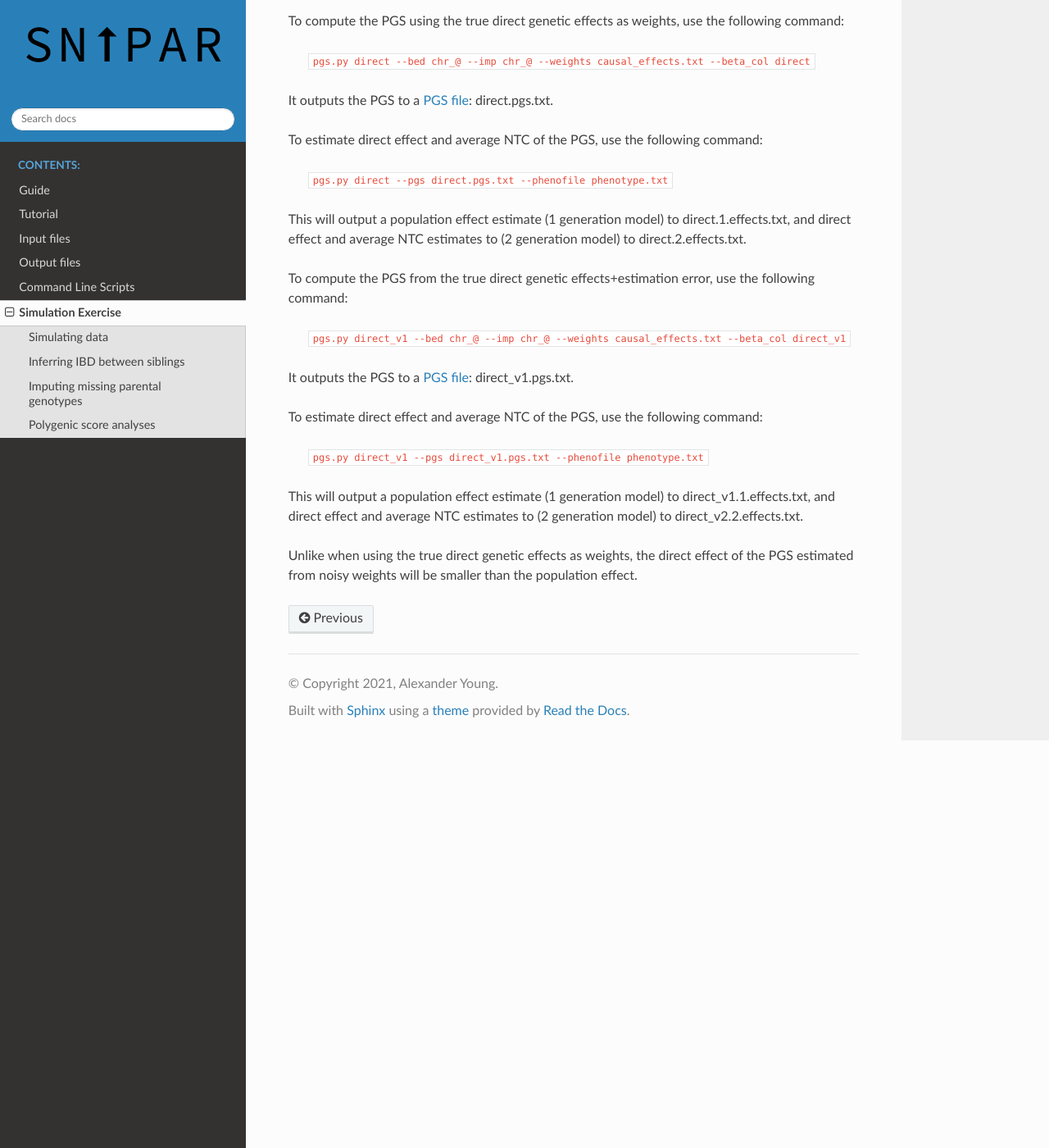
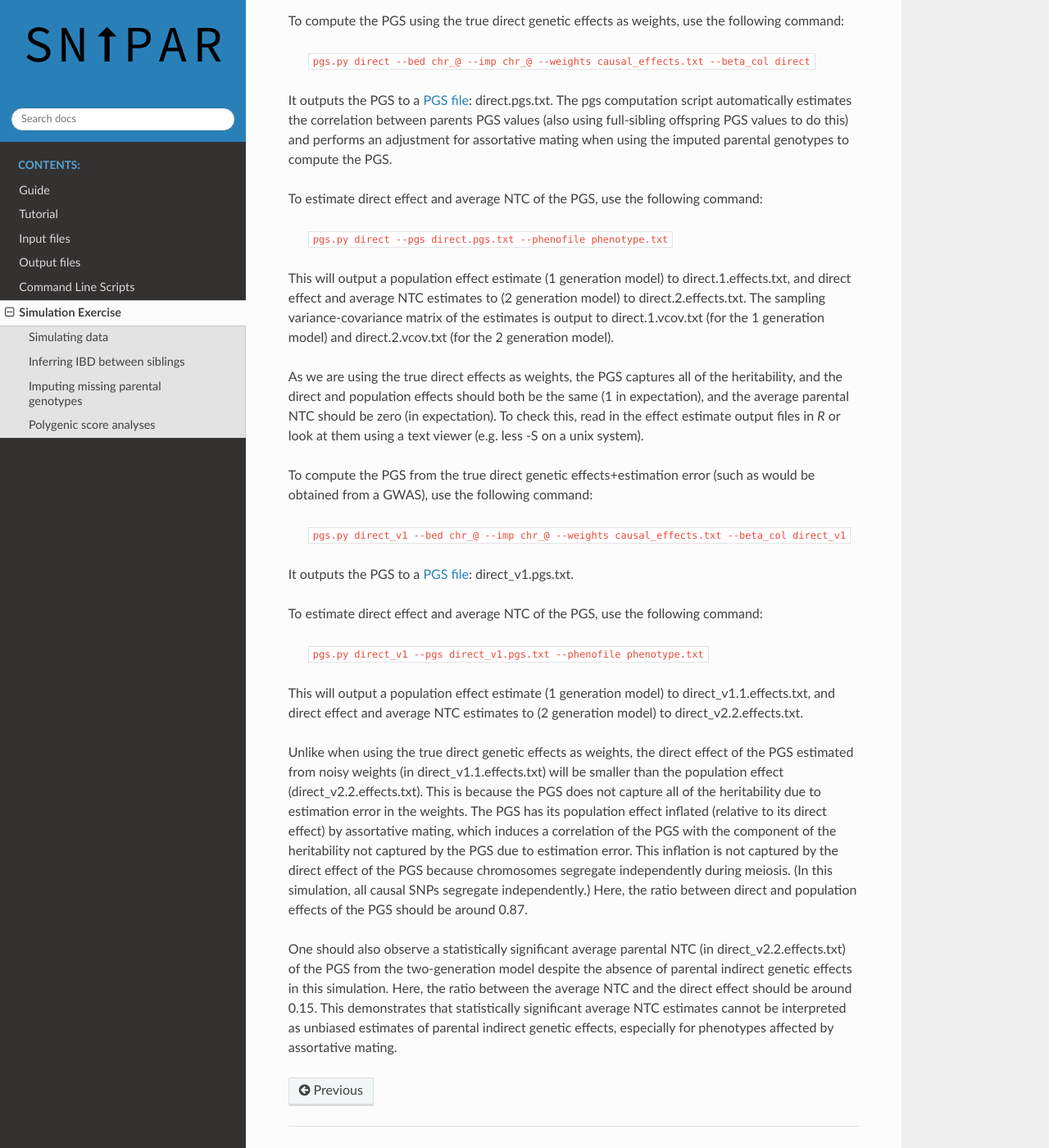
Before and after one commit to AlexTISYoung/snipar, a Sphinx documentation site: the page built from docs/simulation.rst, in a window 1280 px wide and 1400 px high, scrolled down 1358 px. Shown: the whole window at 82% size. Built offline with Sphinx 7.4.7 and the Read the Docs theme 2.0.0, drawn with Linux system fonts in a browser that asks for light colours.

Commit message:
simulation exercise

```diff
--- a/docs/simulation.rst
+++ b/docs/simulation.rst
@@ -58,16 +58,27 @@ To compute the PGS using the true direct genetic effects as weights, use the fol
 
     ``pgs.py direct --bed chr_@ --imp chr_@ --weights causal_effects.txt --beta_col direct``
 
-It outputs the PGS to a :ref:`PGS file <pgs_file>`: direct.pgs.txt.
+It outputs the PGS to a :ref:`PGS file <pgs_file>`: direct.pgs.txt. The pgs computation script
+automatically estimates the correlation between parents PGS values (also using full-sibling offspring PGS values to do this)
+and performs an adjustment for assortative mating when using the imputed parental genotypes to
+compute the PGS.
 
 To estimate direct effect and average NTC of the PGS, use the following command:
 
     ``pgs.py direct --pgs direct.pgs.txt --phenofile phenotype.txt``
 
 This will output a population effect estimate (1 generation model) to direct.1.effects.txt, and
-direct effect and average NTC estimates to (2 generation model) to direct.2.effects.txt.
+direct effect and average NTC estimates to (2 generation model) to direct.2.effects.txt. The
+sampling variance-covariance matrix of the estimates is output to direct.1.vcov.txt (for the 1 generation model) and
+direct.2.vcov.txt (for the 2 generation model).
 
-To compute the PGS from the true direct genetic effects+estimation error, use the following command:
+As we are using the true direct effects as weights, the PGS captures all of the heritability,
+and the direct and population effects should both be the same (1 in expectation), and the
+average parental NTC should be zero (in expectation). To check this, read in the
+effect estimate output files in *R* or look at them using a text viewer (e.g. less -S on a unix system).
+
+To compute the PGS from the true direct genetic effects+estimation error (such as would be obtained from a GWAS),
+use the following command:
 
     ``pgs.py direct_v1 --bed chr_@ --imp chr_@ --weights causal_effects.txt --beta_col direct_v1``
 
@@ -81,4 +92,16 @@ This will output a population effect estimate (1 generation model) to direct_v1.
 direct effect and average NTC estimates to (2 generation model) to direct_v2.2.effects.txt.
 
 Unlike when using the true direct genetic effects as weights, the direct effect of the PGS estimated
-from noisy weights will be smaller than the population effect.
+from noisy weights (in direct_v1.1.effects.txt) will be smaller than the population effect (direct_v2.2.effects.txt).
+This is because the PGS does not capture all of the heritability due to estimation error in the weights.
+The PGS has its population effect inflated (relative to its
+direct effect) by assortative mating, which induces a correlation of the PGS with the component of the heritability
+not captured by the PGS due to estimation error. This inflation is not captured by the direct effect of the PGS
+because chromosomes segregate independently during meiosis. (In this simulation, all causal SNPs segregate independently.)
+Here, the ratio between direct and population effects of the PGS should be around 0.87.
+
+One should also observe a statistically significant average parental NTC (in direct_v2.2.effects.txt) of the PGS from
+the two-generation model despite the absence of parental indirect genetic effects in this simulation. Here,
+the ratio between the average NTC and the direct effect should be around 0.15. This demonstrates
+that statistically significant average NTC estimates cannot be interpreted as unbiased estimates of
+parental indirect genetic effects, especially for phenotypes affected by assortative mating.
```
Also changed, not shown: docs/output files.rst (+25 -18 lines), 2 other files.
